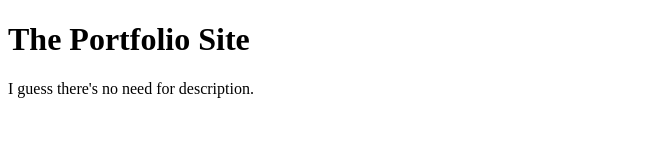
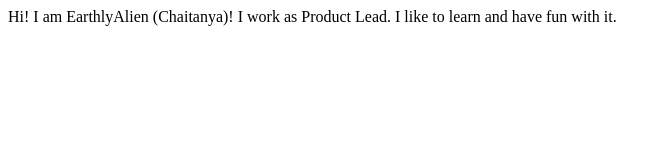
Before and after one commit to EarthlyAlien/portfolio-site, a plain HTML site: page index.html in a window 1280 px wide. Shown: the whole page, without its empty margins (0-671 px from the left). Drawn offline with Linux system fonts and the light colour scheme.

Commit message:
refactor 2

```diff
--- a/index.html
+++ b/index.html
@@ -1,10 +1,14 @@
 <!DOCTYPE html>
-<html>
+<html lang="en">
 <head>
-  <title>EarthlyAlien's Portfolio</title>
+    <meta charset="UTF-8">
+    <meta name="viewport" content="width=device-width, initial-scale=1.0">
+    <title>EarthlyAlien's Portfolio</title>
 </head>
+
 <body>
-  <h1>The Portfolio Site</h1>
-  <p>I guess there's no need for description.</p>
+    Hi! I am EarthlyAlien (Chaitanya)!
+    I work as Product Lead.
+    I like to learn and have fun with it.
 </body>
 </html>
```
